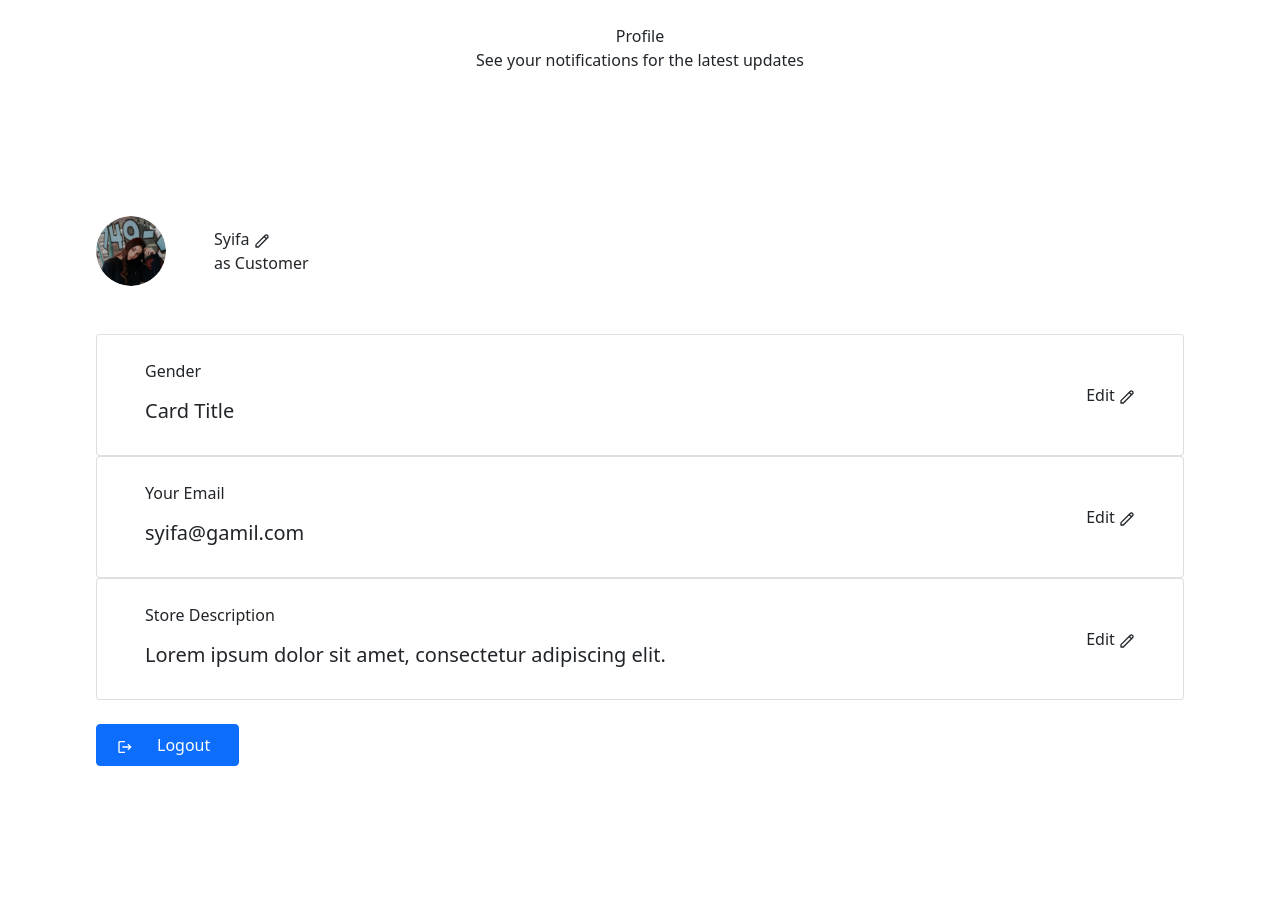
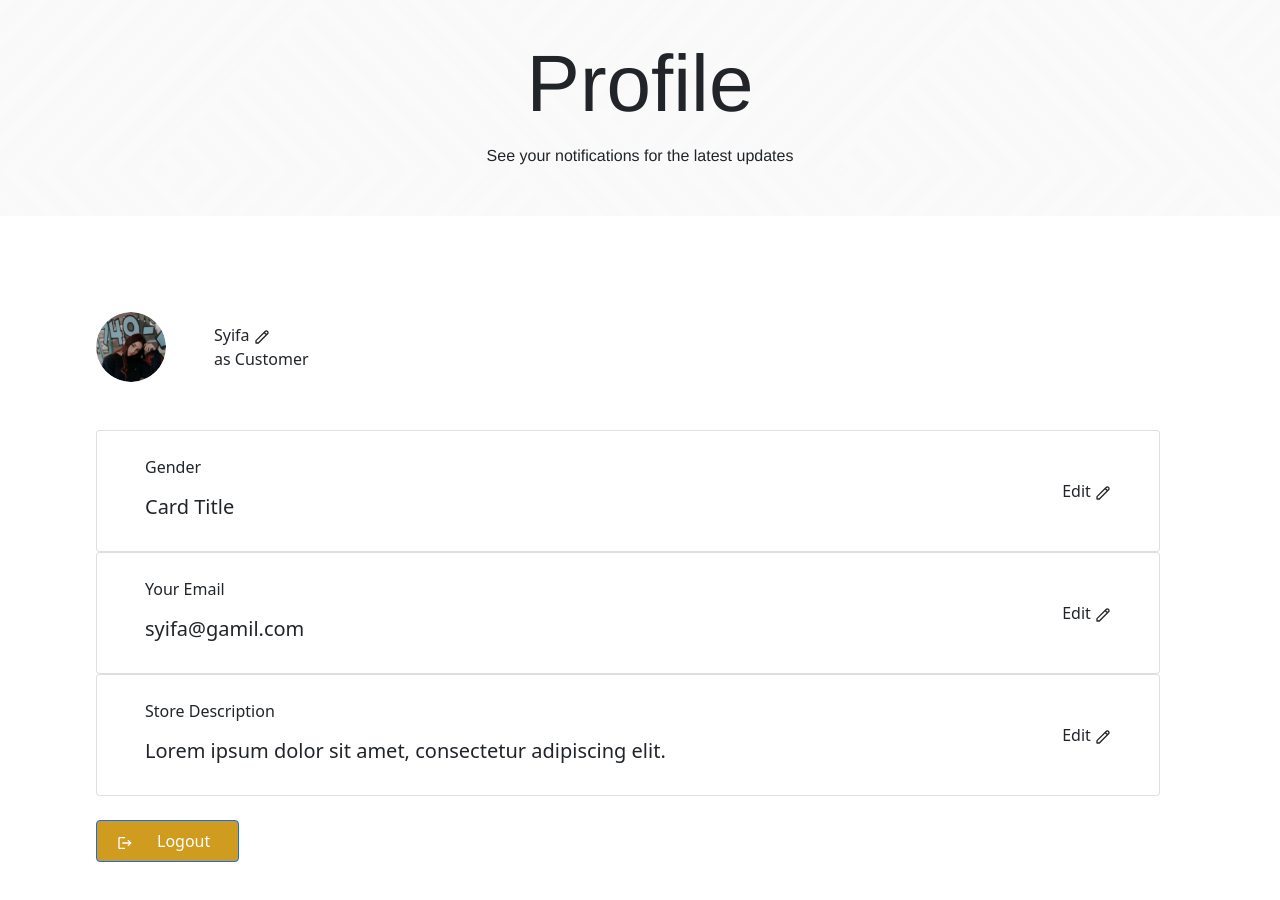
Before and after one commit to zalfanuramalia/frontend-thekingfurniture, a Next.js app: page /profile in a window 1280 px wide. Shown: the top 900 px of the page. Before the commit the page ends 814 px from the top, so only its background shows below. Built offline with nearby package versions, Linux system fonts and the light colour scheme.

Commit message:
chore: add scss

```diff
--- a/styles/profile.module.scss
+++ b/styles/profile.module.scss
@@ -0,0 +1,33 @@
+.containers {
+    padding: unset;
+}
+
+.profiles {
+    background-image: url('../public/images/bg.png');
+}
+
+.content {
+    font-family: 'Arimo';
+    font-size: 5rem;
+}
+
+.contents {
+    font-family: 'Arimo';
+    font-size: 1rem;
+}
+
+.cards {
+    width: 100%;
+}
+
+.button {
+    background-color: #CF9C1F;
+}
+
+.button:hover {
+    background-color: #9D896C;
+}
+
+.row {
+    width: 100%;
+}
```
